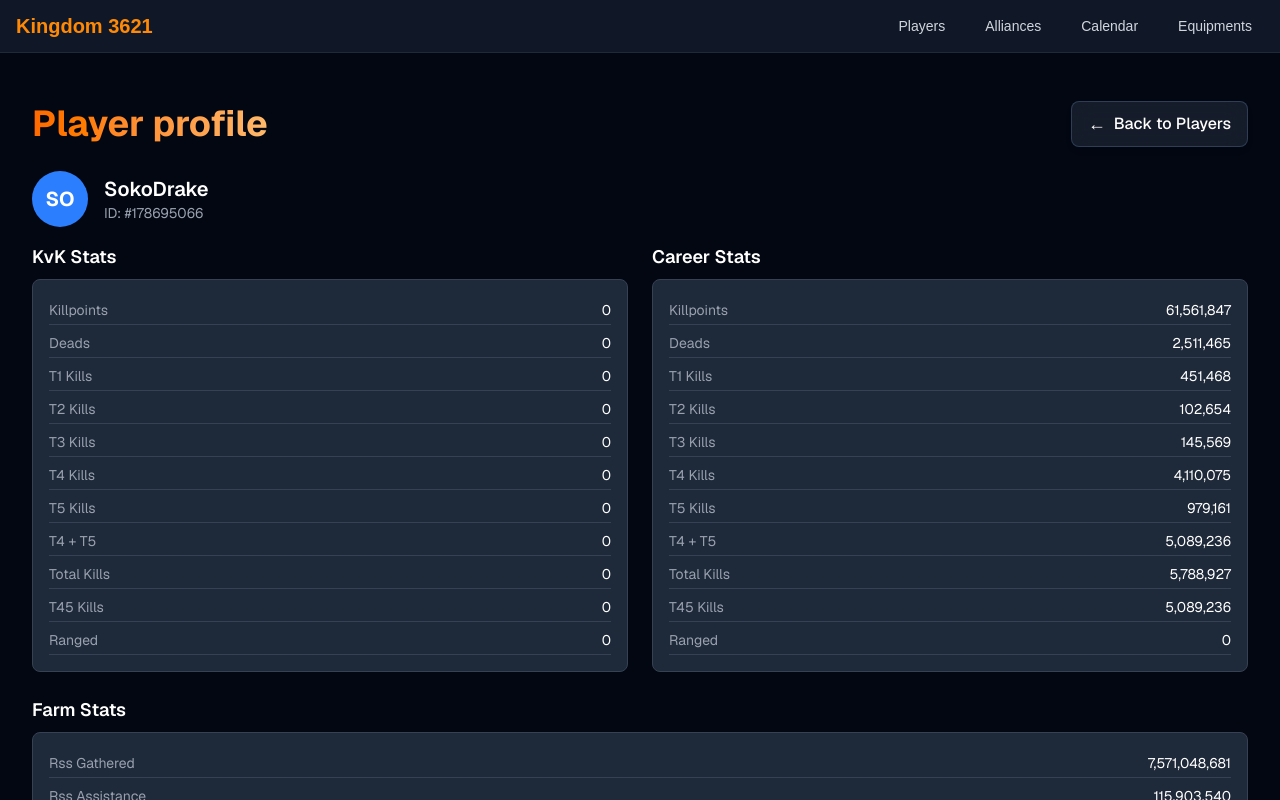
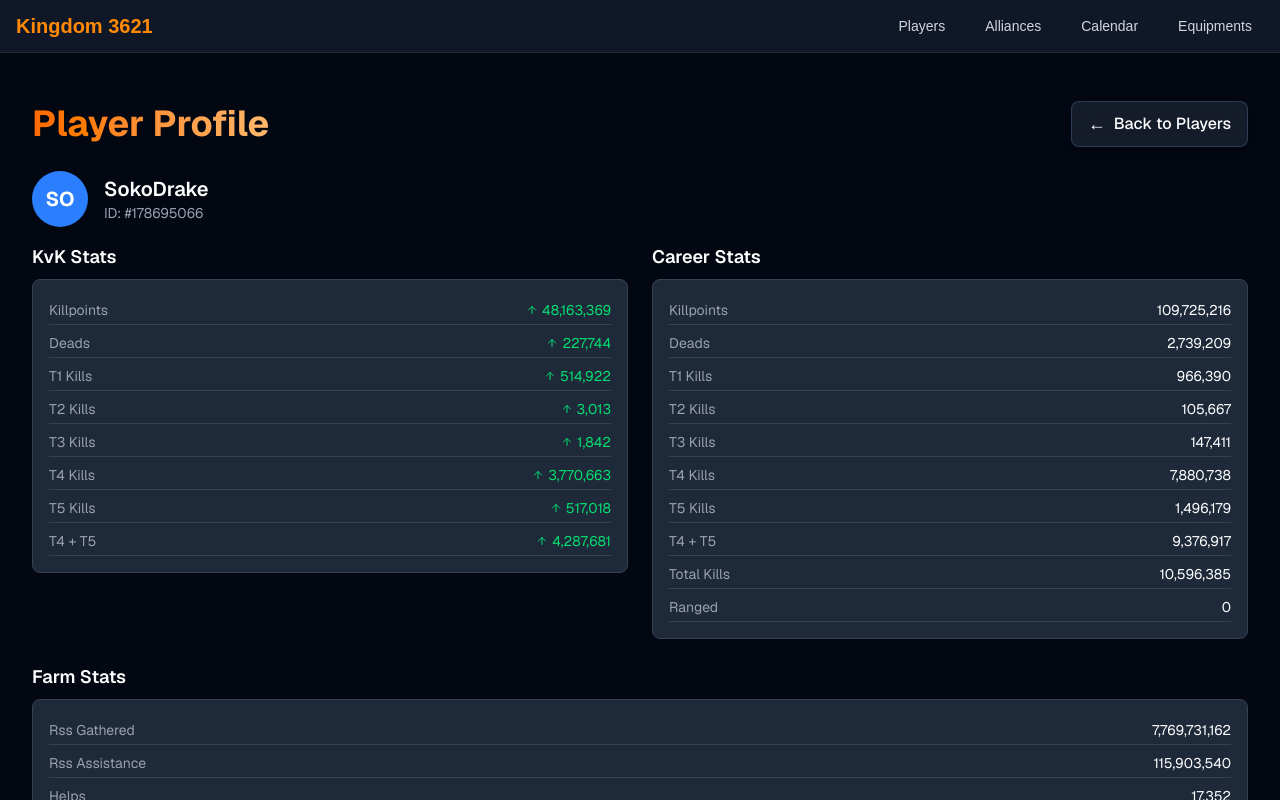
Before and after one commit to derrickthegreat/kd-3621, a Next.js app: page /players/178695066 in a window 1280 px wide. Shown: the top 800 px of the page. Built offline with nearby package versions, Linux system fonts and the light colour scheme.

Commit message:
Display updated KvK stats from June 18 to June 21

```diff
--- a/app/(pages)/(leaderboard)/players/[id]/page.tsx
+++ b/app/(pages)/(leaderboard)/players/[id]/page.tsx
@@ -5,25 +5,44 @@ import { useParams } from 'next/navigation';
 import { formatNumber } from '@/app/utils/format';
 import { getInitials, getRandomColor } from '@/app/utils/colors';
 import PageHeader from '@/app/components/PageHeader';
+import { ArrowUp, ArrowDown } from 'lucide-react';
 
 export default function PlayerProfilePage() {
-    const { id } = useParams();                      // Get player ID from route parameters
-    const [player, setPlayer] = useState<any>(null); // Store the fetched player data
+    const { id } = useParams();
+    const [player, setPlayer] = useState<any>(null);
+    const [diffs, setDiffs] = useState<any>(null);
 
-    // Load players from JSON and find the matching ID
     useEffect(() => {
-        fetch('/data/players.json')
-            .then((res) => res.json())
-            .then((data) => {
-                const found = data.find((p: any) => p.ID === id);
-                setPlayer(found);
+        Promise.all([
+            fetch('/data/players.json').then((res) => res.json()),
+            fetch('/data/playersFinal.json').then((res) => res.json()),
+        ]).then(([initial, final]) => {
+            const initialP = initial.find((p: any) => p.ID === id);
+            const finalP = final.find((p: any) => p.ID === id);
+
+            if (!finalP) return; // fallback
+
+            setPlayer(finalP);
+
+            if (!initialP) return; // no diff available
+
+            const diff = {
+                Killpoints: Math.max((finalP.Killpoints ?? 0) - (initialP.Killpoints ?? 0), 0),
+                Deads: Math.max((finalP.Deads ?? 0) - (initialP.Deads ?? 0), 0),
+                'T1 Kills': Math.max((finalP['T1 Kills'] ?? 0) - (initialP['T1 Kills'] ?? 0), 0),
+                'T2 Kills': Math.max((finalP['T2 Kills'] ?? 0) - (initialP['T2 Kills'] ?? 0), 0),
+                'T3 Kills': Math.max((finalP['T3 Kills'] ?? 0) - (initialP['T3 Kills'] ?? 0), 0),
+                'T4 Kills': Math.max((finalP['T4 Kills'] ?? 0) - (initialP['T4 Kills'] ?? 0), 0),
+                'T5 Kills': Math.max((finalP['T5 Kills'] ?? 0) - (initialP['T5 Kills'] ?? 0), 0),
+                'T4 + T5': Math.max((finalP['T45 Kills'] ?? 0) - (initialP['T45 Kills'] ?? 0), 0),
+            };
+
+            setDiffs(diff);
         });
     }, [id]);
 
-    // Show loading state until player is fetched
     if (!player) return <div className="p-6 text-white">Loading...</div>;
 
-    // Define stats to display in sections
     const careerStats = [
         ['Killpoints', player.Killpoints],
         ['Deads', player.Deads],
@@ -34,25 +53,39 @@ export default function PlayerProfilePage() {
         ['T5 Kills', player['T5 Kills']],
         ['T4 + T5', player['T45 Kills']],
         ['Total Kills', player['Total Kills']],
-        ['T45 Kills', player['T45 Kills']],
-        ['Ranged', player['Ranged']]
+        ['Ranged', player['Ranged']],
     ];
+
+    const kvkStats = diffs
+        ? Object.entries(diffs).map(([label, value]) => ({
+            label,
+            value,
+            diff: value,
+        }))
+        : [];
 
     const farmStats = [
         ['Rss Gathered', player['Rss Gathered']],
         ['Rss Assistance', player['Rss Assistance']],
         ['Helps', player.Helps],
-        ['Alliance', player.Alliance]
+        ['Alliance', player.Alliance],
     ];
 
+    const renderDiff = (value: number) => {
+        if (!value || value <= 0) return <span className="text-gray-500">0</span>;
         return (
-        <>
+            <span className="flex items-center gap-1 text-green-400 text-sm">
+                <ArrowUp className="h-3 w-3" />
+                {formatNumber(value)}
+            </span>
+        );
+    };
+
+    return (
         <main className="min-h-screen bg-gray-950 text-white font-sans">
             <div className="container mx-auto px-4 py-6">
-                    {/* Header and back button */}
-                    <PageHeader title="Player profile" />
+                <PageHeader title="Player Profile" />
 
-                    {/* Avatar and player info */}
                 <div className="flex items-center gap-4 mb-4">
                     <div className={`w-14 h-14 rounded-full ${getRandomColor(player.Name)} flex items-center justify-center text-white font-bold text-xl`}>
                         {getInitials(player.Name)}
@@ -63,22 +96,21 @@ export default function PlayerProfilePage() {
                     </div>
                 </div>
 
-                    {/* KvK and Career side by side */}
                 <div className="flex flex-col sm:flex-row gap-6 mb-6 items-start">
-                        {/* KvK section */}
+                    {/* KvK Stats */}
                     <div className="flex-1">
                         <h2 className="text-lg font-semibold mb-2">KvK Stats</h2>
                         <ul className="bg-gray-800 rounded-lg p-4 border border-gray-700 space-y-1 text-sm h-full">
-                                {careerStats.slice(0, 11).map(([label]) => (
+                            {kvkStats.map(({ label, value }) => (
                                 <li key={`kvk-${label}`} className="flex justify-between border-b border-gray-700 py-1">
                                     <span className="text-gray-400">{label}</span>
-                                        <span>0</span>
+                                    {renderDiff(value as number)}
                                 </li>
                             ))}
                         </ul>
                     </div>
 
-                        {/* Career section */}
+                    {/* Career Stats */}
                     <div className="flex-1">
                         <h2 className="text-lg font-semibold mb-2">Career Stats</h2>
                         <ul className="bg-gray-800 rounded-lg p-4 border border-gray-700 space-y-1 text-sm h-full">
@@ -92,7 +124,7 @@ export default function PlayerProfilePage() {
                     </div>
                 </div>
 
-                    {/* Farm stats below */}
+                {/* Farm stats */}
                 <div className="mb-4">
                     <h2 className="text-lg font-semibold mb-2">Farm Stats</h2>
                     <ul className="bg-gray-800 rounded-lg p-4 border border-gray-700 space-y-1 text-sm">
@@ -106,6 +138,5 @@ export default function PlayerProfilePage() {
                 </div>
             </div>
         </main>
-        </>
     );
 }
```
Lines whose indentation alone changed are shown as unchanged.
